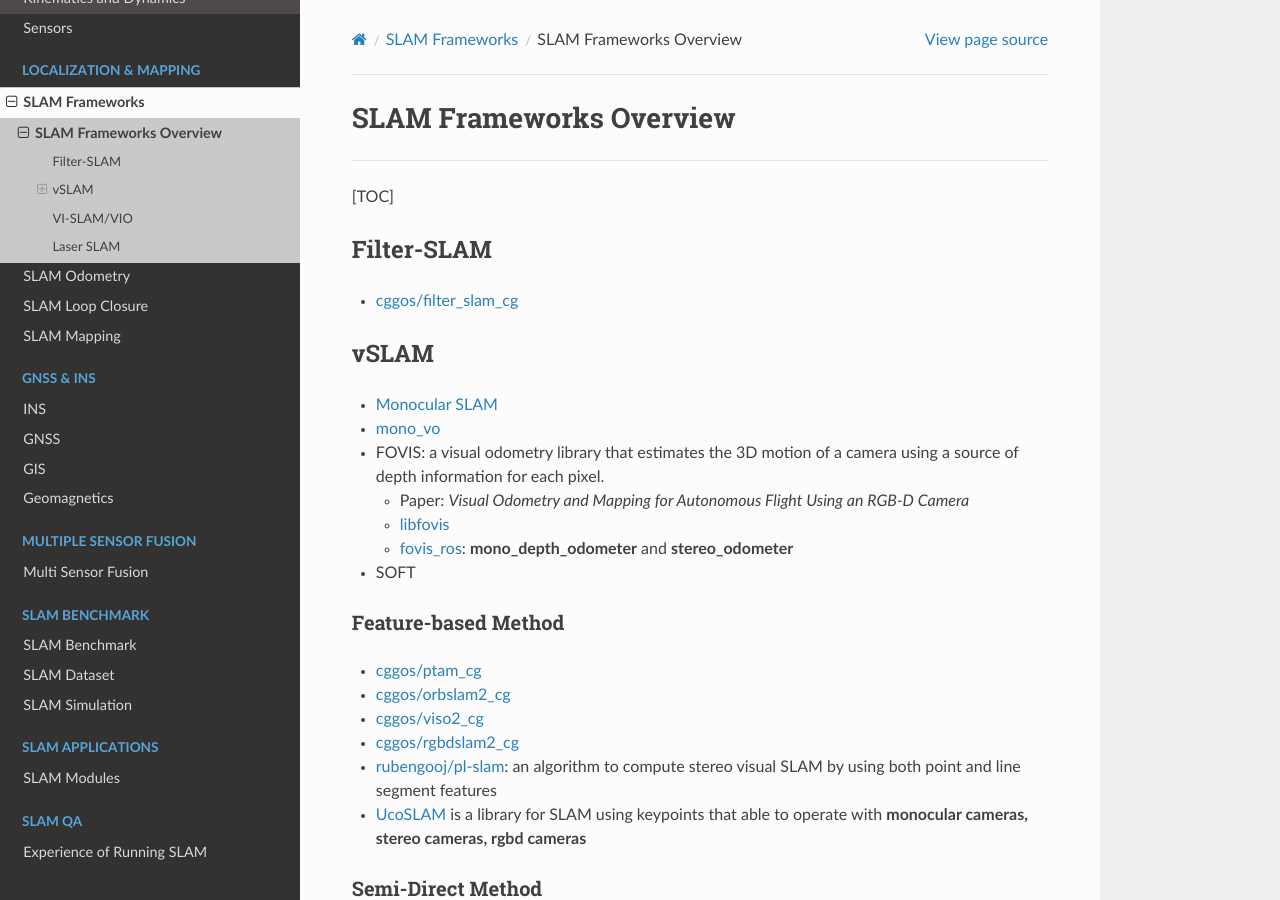
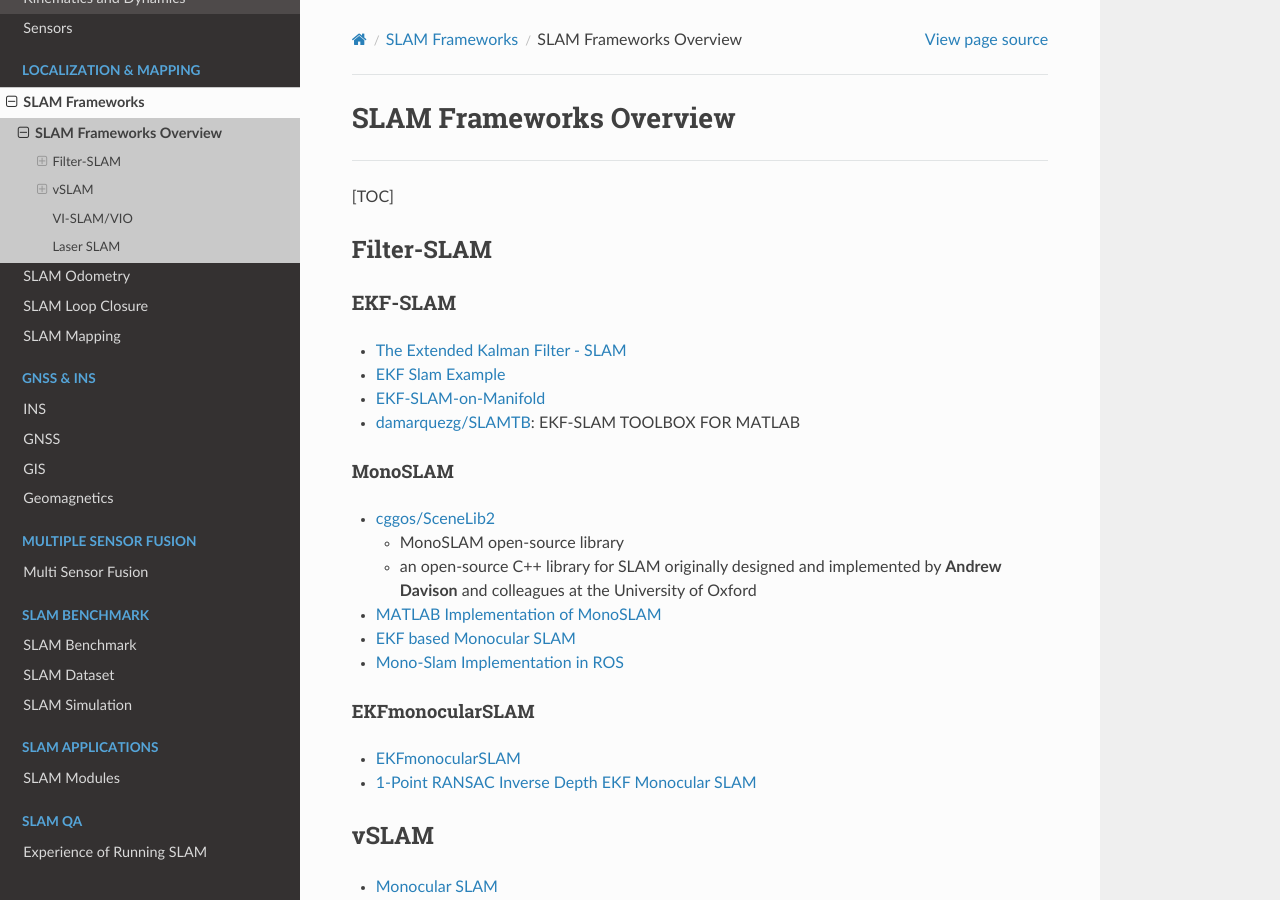
Before and after one commit to cggos/slamkit, a Sphinx documentation site: the page built from docs/slam_framworks/slam_framworks.md, in a window 1280 px wide and 900 px high. Built offline with Sphinx 7.4.7 and the Read the Docs theme 2.0.0, drawn with Linux system fonts in a browser that asks for light colours.

Commit message:
add Filter-SLAM doc

```diff
--- a/docs/slam_framworks/slam_framworks.md
+++ b/docs/slam_framworks/slam_framworks.md
@@ -6,7 +6,35 @@
 
 ### Filter-SLAM
 
-* [cggos/filter_slam_cg](https://github.com/cggos/filter_slam_cg)
+#### EKF-SLAM
+
+* [The Extended Kalman Filter - SLAM](https://www.doc.ic.ac.uk/~ns5517/topicsWebsite/EKF-SLAM.html)
+
+* [EKF Slam Example](https://www.mathworks.com/matlabcentral/fileexchange/39992-ekf-slam-example)
+
+* [EKF-SLAM-on-Manifold](https://github.com/RomaTeng/EKF-SLAM-on-Manifold)
+
+* [damarquezg/SLAMTB](https://github.com/damarquezg/SLAMTB): EKF-SLAM TOOLBOX FOR MATLAB
+
+##### MonoSLAM
+
+* [cggos/SceneLib2](https://github.com/cggos/SceneLib2)
+  - MonoSLAM open-source library
+  - an open-source C++ library for SLAM originally designed and implemented by **Andrew Davison** and colleagues at the University of Oxford
+
+* [MATLAB Implementation of MonoSLAM](http://perso.ensta-paristech.fr/~filliat/Courses/2011_projets_C10-2/BRUNEAU_DUBRAY_MURGUET/monoSLAM_bruneau_dubray_murguet_en.html)
+
+* [EKF based Monocular SLAM](http://vision.ia.ac.cn/Students/gzp/monocularslam.html)
+
+* [Mono-Slam Implementation in ROS](https://github.com/rrg-polito/mono-slam)
+
+##### EKFmonocularSLAM
+
+* [EKFmonocularSLAM](https://openslam-org.github.io/ekfmonoslam.html)
+
+* [1-Point RANSAC Inverse Depth EKF Monocular SLAM](http://webdiis.unizar.es/~jcivera/code/1p-ransac-ekf-monoslam.html)
+
+
 
 ### vSLAM
 
```
